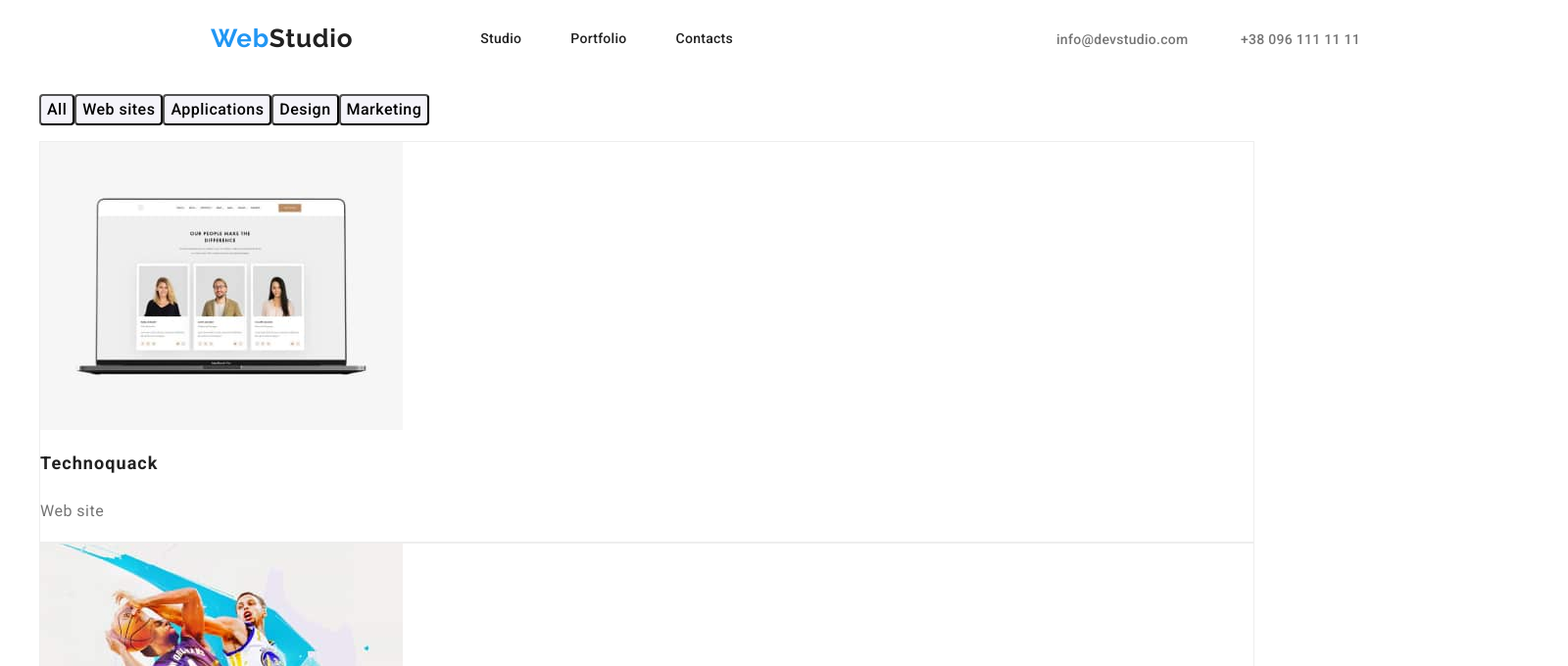
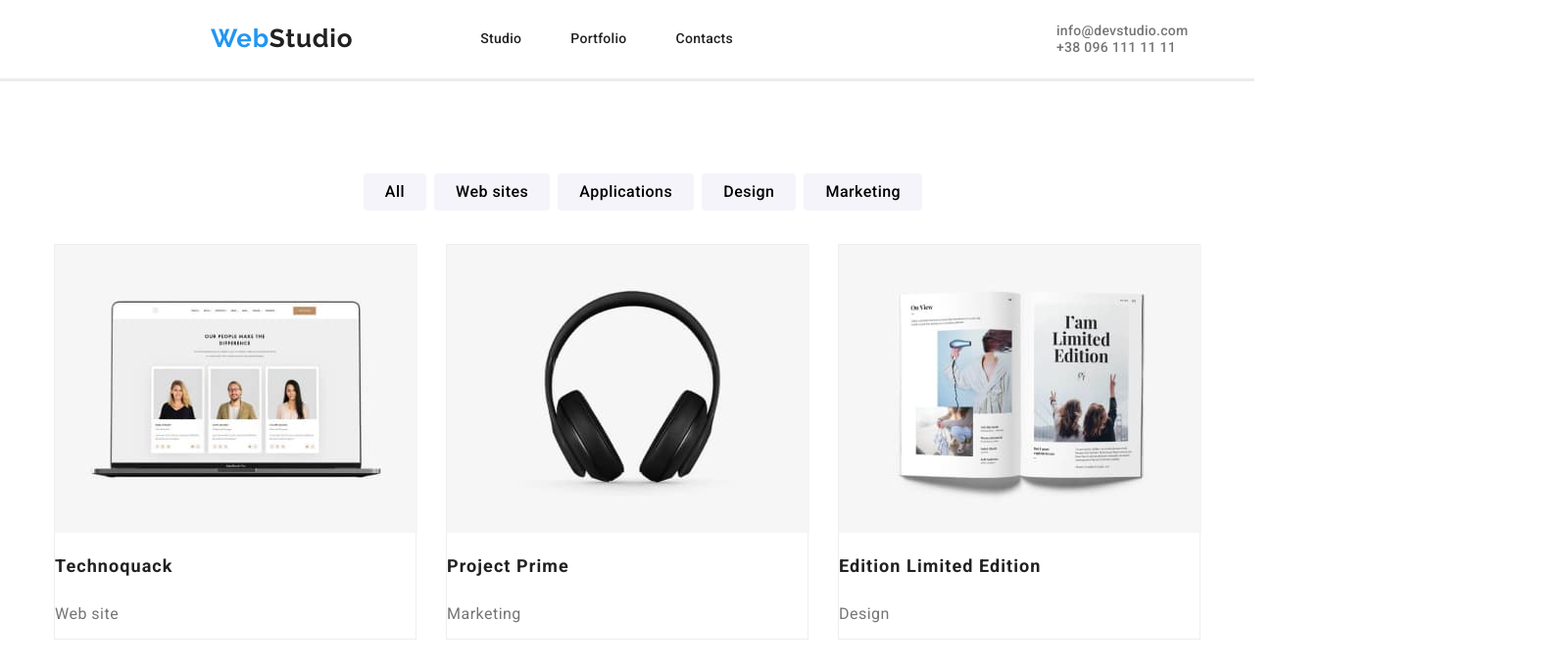
Before and after one commit to mimoauto/web-studio, a plain HTML site: page portfolio.html in a window 1280 px wide. Shown: the top 680 px of the page at 98% size, 1600 px wide, since content can reach past the window. Drawn offline with Linux system fonts and the light colour scheme.

Commit message:
Portfolio styles update

```diff
--- a/portfolio.html
+++ b/portfolio.html
@@ -49,10 +49,10 @@
       </div>
     </header>
 
-    <main>
-      <section>
+    <main class="main">
+      <section class="maint-content-section">
         <!-- Filter -->
-        <div>
+        <div class="main-content">
           <ul class="filter">
             <li><button type="button" class="filter-button">All</button></li>
             <li>
@@ -151,19 +151,19 @@
     <footer class="content lower-content">
       <a href="#" class="content-logo"
         ><span class="logo-footer"
-          ><span class="logo-web">Web</span>Studio</span
+          ><span class="logo-web">Web</span><span class="logo-studio">Studio</span></span
         ></a
       >
       <address class="company-location">
         <ul class="contacts">
-          <li><p>Kyiv, Lesia Ukrainka Ave, 26</p></li>
+          <li><a href="#" class="contacts-location">Kyiv, Lesia Ukrainka Ave, 26</a></li>
           <li>
-            <a href="mailto:info@devstudio.com" class="contacts-item"
+            <a href="mailto:info@devstudio.com" class="contacts-item-lower"
               >info@devstudio.com</a
             >
           </li>
           <li>
-            <a href="tel:+380961111111" class="contacts-item"
+            <a href="tel:+380961111111" class="contacts-item-lower"
               >+38 096 111 11 11</a
             >
           </li>
--- a/styles/styles.css
+++ b/styles/styles.css
@@ -19,7 +19,7 @@ body {
 }
 
 .content {
-    width: 1600px;
+    width: 100%;
     margin: 0 auto;
 }
 
@@ -29,6 +29,8 @@ body {
     display: flex;
     height: 80px;
     align-items: center;
+    border-bottom-style: solid;
+    border-bottom-color: #ECECEC;
 }
 
 .logo {
@@ -71,6 +73,8 @@ body {
 .menu-nav-link {
     text-decoration: none;
     color: var(--main-text-color);
+    transition: 0.18s;
+    transition-timing-function: ease-in-out;
 }
 
 .menu-nav-link:hover,
@@ -101,6 +105,8 @@ body {
     font-size: 14px;
     line-height: 1.14;
     letter-spacing: 0.02em;
+    transition: 0.18s;
+    transition-timing-function: ease-in-out;
 }
 
 .contacts-item:hover,
@@ -325,9 +331,30 @@ body {
 
 /* filter */
 
+.main {
+    display: flex;
+    justify-content: center;
+    margin-bottom: 94px;
+}
+
+.maint-content-section {
+    display: flex;
+    justify-content: center;
+    flex-direction: column;
+    width: 1170px;
+}
+
+.main-content {
+    margin-top: 94px;
+    display: flex;
+    justify-content: center;
+    padding-bottom: 34px;
+}
+
 .filter {
     list-style: none;
     display: flex;
+    margin: 0;
 }
 
 .filter-button {
@@ -338,23 +365,38 @@ body {
     font-size: 16px;
     line-height: 1.6;
     letter-spacing: 0.03em;
+    border: none;
+    margin-right: 8px;
+    padding: 6px 22px 6px 22px;
+    transition: 0.3s;
+    transition-timing-function: ease-in-out;
 }
 
 .filter-button:hover,
 .filter-button:focus {
     background: var(--logo-color);
+    filter: drop-shadow(0 4px 2px gray);
 }
 
 /* projects */
 
 .projects {
     list-style: none;
+    columns: 3;
+    justify-content: space-between;
+    flex-direction: column;
+    gap: 30px;
+    padding: 0;
+    margin: 0;
 }
 
 .projects-block {
     box-sizing: border-box;
     background: var(--main-header-color);
     border: 1px solid #EEEEEE;
+    margin-bottom: 30px;
+    width: 370px;
+    height: 404px;
 }
 
 .projects-header {
```
